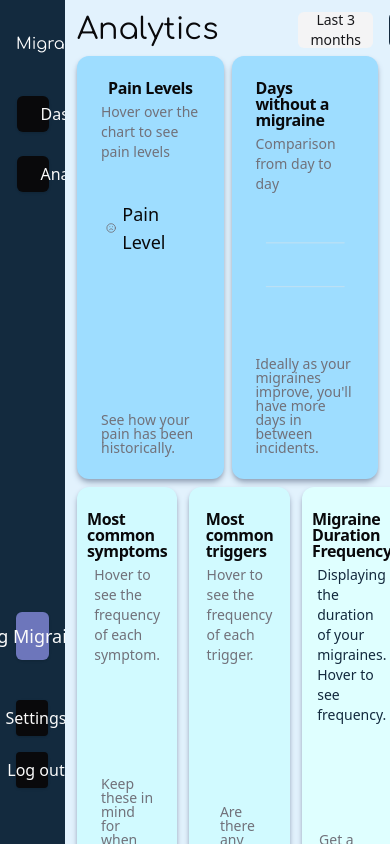
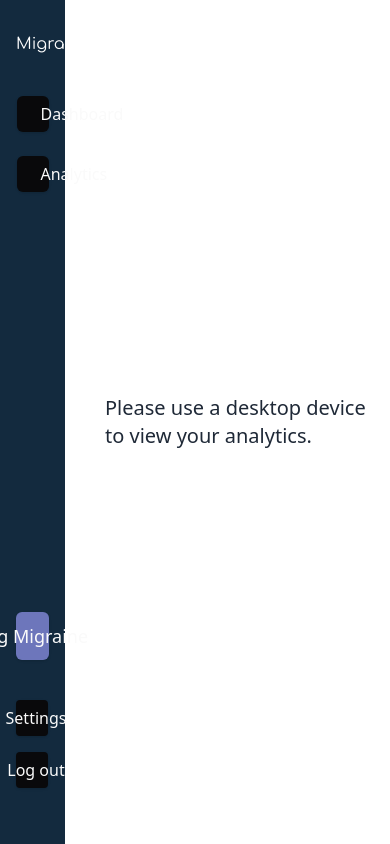
Before and after one commit to kmoze/migraine_pal, a React (Vite) app: page /analytics in a window 390 px wide. Built offline with nearby package versions, Linux system fonts and the light colour scheme; no server answers; the database is empty; what @react-pdf/renderer would draw is missing.

Commit message:
Removing page content on screens lower than 1024px

```diff
--- a/src/pages/Analytics.tsx
+++ b/src/pages/Analytics.tsx
@@ -256,7 +256,12 @@ function Analytics({ migraines }: AnalyticsProps) {
 
   return (
     <>
-      <div className="min-h-screen w-full flex flex-col p-3 bg-card-lightMode dark:bg-card-dashboard gap-2 overflow-auto">
+      <div className="flex items-center justify-center min-h-screen lg:hidden">
+        <p className="text-xl ml-10 text-gray-800 dark:text-gray-100">
+          Please use a desktop device to view your analytics.
+        </p>
+      </div>
+      <div className="min-h-screen hidden w-full lg:flex flex-col p-3 bg-card-lightMode dark:bg-card-dashboard gap-2 overflow-auto">
         <div className="flex justify-between items-center">
           <div className="flex space-x-20 items-center">
             <h2 className="text-3xl font-custom mr-0">Analytics</h2>
--- a/src/pages/Dashboard.tsx
+++ b/src/pages/Dashboard.tsx
@@ -353,7 +353,13 @@ function Dashboard({ migraines }: DashboardProps) {
 
   return (
     <>
-      <div className="min-h-screen flex flex-col w-full p-2 bg-card-darkModeTextPrimary dark:bg-card-darkModeOther">
+      <div className="flex items-center justify-center min-h-screen lg:hidden">
+        <p className="text-xl ml-10 text-gray-800 dark:text-gray-100">
+          Please use a desktop device to view your dashboard.
+        </p>
+      </div>
+      <div className="hidden lg:block">
+        <div className="min-h-screen flex flex-col w-full p-3 bg-card-darkModeTextPrimary dark:bg-card-darkModeOther">
           <div className="flex items-start gap-2 mb-3">
             <div className="bg-card-lightMode shadow-md shadow-gray-500 dark:shadow-md dark:shadow-slate-950 w-3/4 h-52 rounded-xl p-2 bg-opacity-55 dark:bg-card-darkModePrimary">
               <h2 className="text-card-coolorsPrimary lg:text-xl text-3xl pt-3 pl-3 pb-1 font-custom dark:text-card-darkModeTextPrimary">
@@ -361,7 +367,8 @@ function Dashboard({ migraines }: DashboardProps) {
               </h2>
               <div className="flex justify-around gap-2 1440-1600:max-h-36 lg:max-h-32">
                 <h4 className="text-card-coolorsPrimary 1440-1600:text-xl 2xl:text-lg lg:text-sm text-2xl py-8 px-4 w-1/4 bg-card-lightModeDashboard mt-2 rounded-lg text-left font-customText dark:bg-card-darkModeSecondary dark:text-card-darkModeTextPrimary">
-                {mostRecentDay(migraines, mostRecentMonth(migraines)) === 0 ? (
+                  {mostRecentDay(migraines, mostRecentMonth(migraines)) ===
+                  0 ? (
                     <>Your last migraine was today.</>
                   ) : mostRecentDay(migraines, mostRecentMonth(migraines)) ===
                     1 ? (
@@ -372,8 +379,8 @@ function Dashboard({ migraines }: DashboardProps) {
                   ) : (
                     <>
                       Your last migraine was{' '}
-                    {mostRecentDay(migraines, mostRecentMonth(migraines))} days
-                    ago{' '}
+                      {mostRecentDay(migraines, mostRecentMonth(migraines))}{' '}
+                      days ago{' '}
                       <PartyPopper className="inline-block mb-2 text-green-500 h-7 w-7" />
                     </>
                   )}
@@ -567,6 +574,7 @@ function Dashboard({ migraines }: DashboardProps) {
             </div>
           </div>
         </div>
+      </div>
     </>
   );
 }
```
Lines whose indentation alone changed are shown as unchanged.
